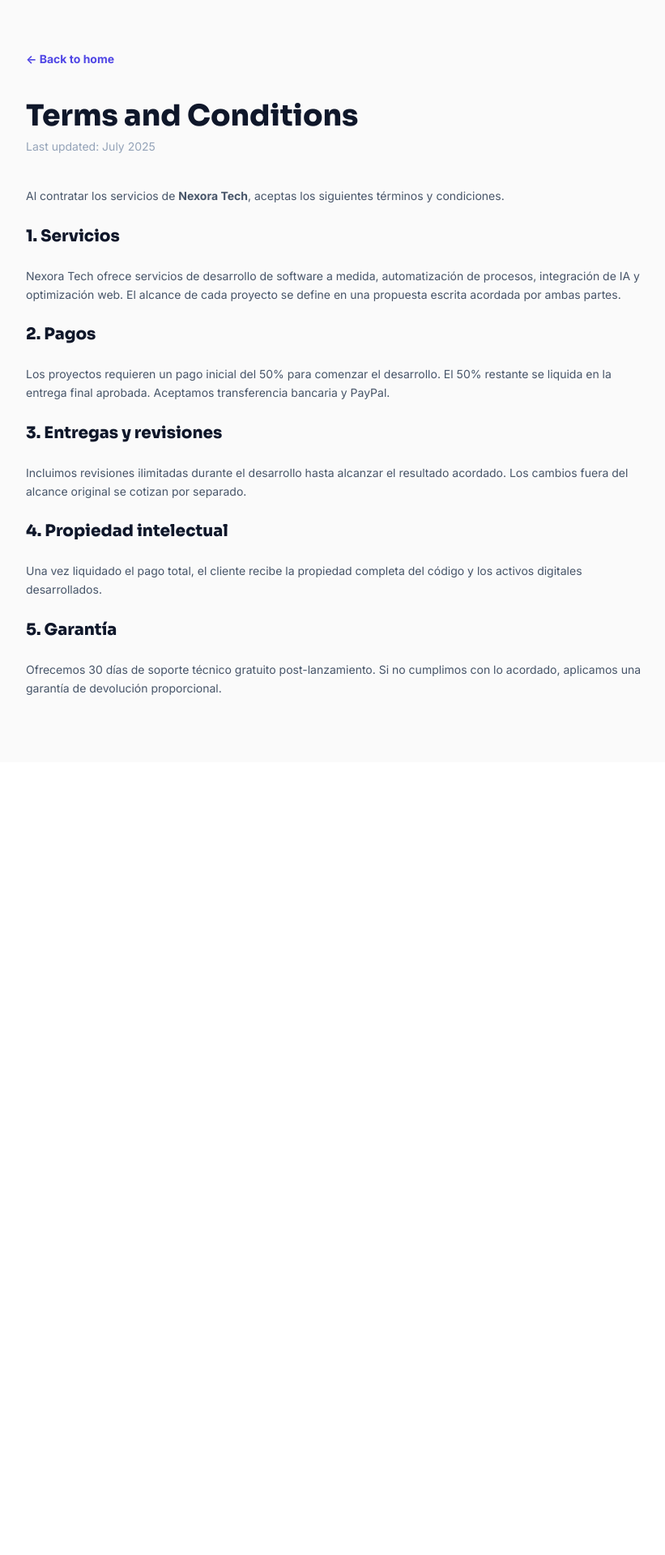
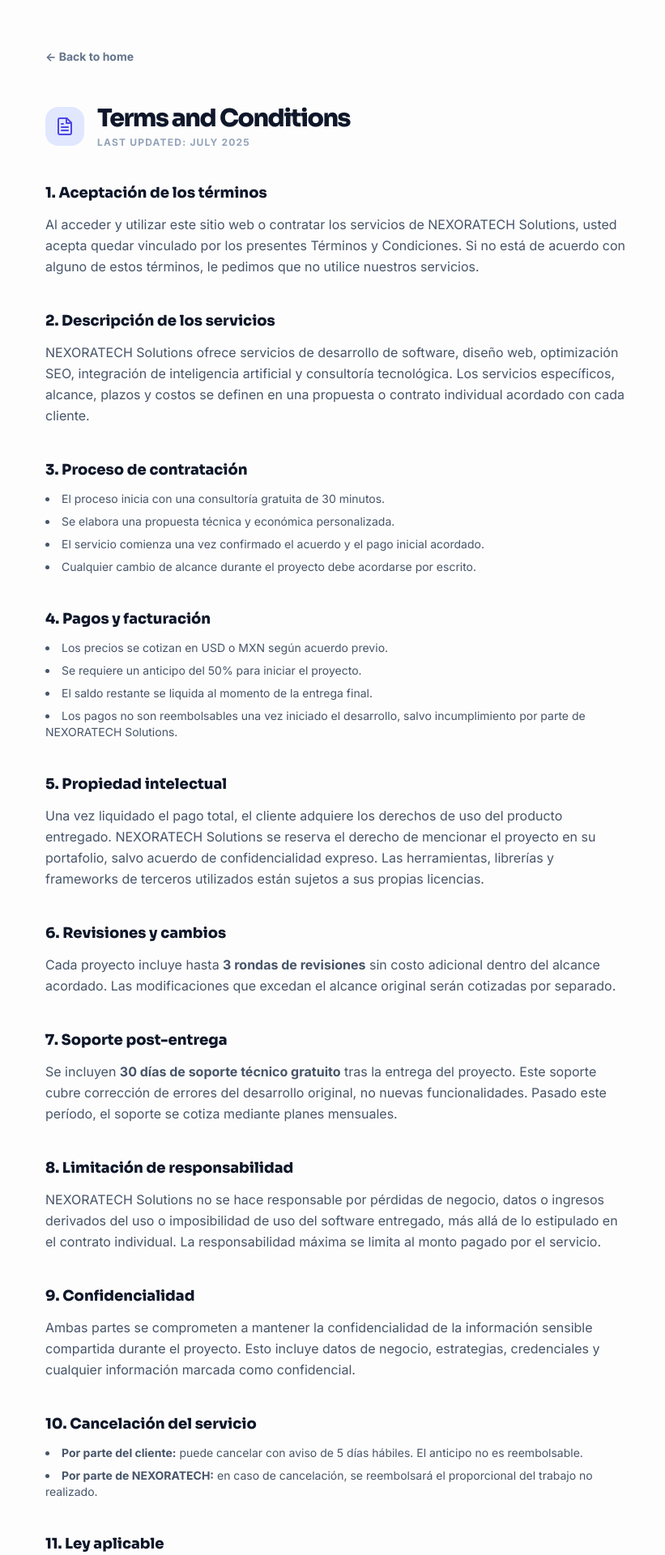
Before and after one commit to juanhernandez11/Nexora-Tech-, a Next.js app: page /en/terms in a window 1280 px wide. Shown: the part 20-1940 px from the top of the page at 81% size, without its empty margins (224-1045 px from the left). Before the commit the page ends 961 px from the top, so only its background shows below. Built offline with nearby package versions, Linux system fonts and the light colour scheme.

Commit message:
commit-2

```diff
--- a/app/[locale]/privacy/page.tsx
+++ b/app/[locale]/privacy/page.tsx
@@ -1,34 +1,97 @@
-import { useTranslations } from 'next-intl';
-import { setRequestLocale } from 'next-intl/server';
+import { getTranslations, setRequestLocale } from 'next-intl/server';
 import Link from 'next/link';
+import { Shield } from 'lucide-react';
 
-export default function PrivacyPage({ params: { locale } }: { params: { locale: string } }) {
+export default async function PrivacyPage({ params: { locale } }: { params: { locale: string } }) {
   setRequestLocale(locale);
-  return <PrivacyContent />;
-}
+  const t = await getTranslations({ locale, namespace: 'privacy' });
 
-function PrivacyContent() {
-  const t = useTranslations('privacy');
   return (
-    <main className="min-h-screen bg-[#FAFAFA] dark:bg-slate-950 text-slate-900 dark:text-slate-100 py-20 px-4">
-      <div className="max-w-3xl mx-auto">
-        <Link href="/" className="inline-flex items-center gap-2 text-sm font-bold text-brand-600 hover:text-brand-700 mb-10 transition-colors">
+    <div className="min-h-screen bg-[#FDFDFD] dark:bg-slate-950 text-slate-900 dark:text-slate-100">
+      <div className="max-w-3xl mx-auto px-6 py-20">
+        <Link
+          href={locale === 'en' ? '/en' : '/'}
+          className="flex items-center gap-2 text-sm font-bold text-slate-500 dark:text-slate-400 hover:text-brand-600 dark:hover:text-brand-400 mb-12 transition-colors"
+        >
           ← {t('back')}
         </Link>
-        <h1 className="font-heading text-4xl font-black mb-2">{t('title')}</h1>
-        <p className="text-slate-400 text-sm mb-10">{t('updated')}</p>
-        <div className="prose prose-slate dark:prose-invert max-w-none space-y-6 text-sm leading-relaxed text-slate-600 dark:text-slate-300">
-          <p>En <strong>Nexora Tech</strong> nos comprometemos a proteger tu privacidad. Esta política describe cómo recopilamos, usamos y protegemos tu información personal.</p>
-          <h2 className="font-heading text-xl font-black text-slate-900 dark:text-white mt-8">1. Información que recopilamos</h2>
-          <p>Recopilamos únicamente la información que nos proporcionas voluntariamente a través del formulario de contacto: nombre, correo electrónico y descripción de tu proyecto.</p>
-          <h2 className="font-heading text-xl font-black text-slate-900 dark:text-white mt-8">2. Uso de la información</h2>
-          <p>Usamos tu información exclusivamente para responder a tu consulta y enviarte una propuesta personalizada. No compartimos tus datos con terceros ni los usamos para fines publicitarios.</p>
-          <h2 className="font-heading text-xl font-black text-slate-900 dark:text-white mt-8">3. Seguridad</h2>
-          <p>Implementamos medidas técnicas y organizativas para proteger tu información contra acceso no autorizado, pérdida o alteración.</p>
-          <h2 className="font-heading text-xl font-black text-slate-900 dark:text-white mt-8">4. Contacto</h2>
-          <p>Si tienes preguntas sobre esta política, puedes contactarnos a través del formulario en la página principal.</p>
+
+        <div className="flex items-center gap-4 mb-10">
+          <div className="w-12 h-12 bg-brand-100 dark:bg-brand-900 rounded-2xl flex items-center justify-center">
+            <Shield size={24} className="text-brand-600 dark:text-brand-400" />
+          </div>
+          <div>
+            <h1 className="font-heading text-3xl font-black tracking-tighter">{t('title')}</h1>
+            <p className="text-xs font-bold text-slate-400 uppercase tracking-widest mt-1">{t('updated')}</p>
+          </div>
+        </div>
+
+        <div className="space-y-10 text-slate-600 dark:text-slate-300 leading-relaxed">
+          <section>
+            <h2 className="text-lg font-black text-slate-900 dark:text-slate-100 mb-3">1. Responsable del tratamiento</h2>
+            <p>NEXORATECH Solutions, con sede en Tehuacán, Puebla, México, es el responsable del tratamiento de los datos personales que usted nos proporcione a través de este sitio web.</p>
+          </section>
+          <section>
+            <h2 className="text-lg font-black text-slate-900 dark:text-slate-100 mb-3">2. Datos que recopilamos</h2>
+            <p>A través del formulario de contacto recopilamos únicamente:</p>
+            <ul className="list-disc list-inside mt-2 space-y-1 text-sm">
+              <li>Nombre completo</li>
+              <li>Correo electrónico</li>
+              <li>Nombre de la empresa (opcional)</li>
+              <li>Mensaje o descripción del proyecto</li>
+            </ul>
+            <p className="mt-3">No recopilamos datos sensibles, financieros ni de menores de edad.</p>
+          </section>
+          <section>
+            <h2 className="text-lg font-black text-slate-900 dark:text-slate-100 mb-3">3. Finalidad del tratamiento</h2>
+            <p>Los datos recopilados se utilizan exclusivamente para:</p>
+            <ul className="list-disc list-inside mt-2 space-y-1 text-sm">
+              <li>Responder a sus consultas y solicitudes de servicio</li>
+              <li>Enviar información relacionada con los servicios solicitados</li>
+              <li>Gestionar la relación comercial entre las partes</li>
+            </ul>
+          </section>
+          <section>
+            <h2 className="text-lg font-black text-slate-900 dark:text-slate-100 mb-3">4. Compartición de datos</h2>
+            <p>Sus datos personales <strong>no serán vendidos, cedidos ni compartidos</strong> con terceros, salvo obligación legal o cuando sea estrictamente necesario para prestar el servicio contratado (por ejemplo, plataformas de envío de correo como Nodemailer/SMTP).</p>
+          </section>
+          <section>
+            <h2 className="text-lg font-black text-slate-900 dark:text-slate-100 mb-3">5. Conservación de datos</h2>
+            <p>Los datos se conservarán durante el tiempo necesario para atender su solicitud y, posteriormente, durante el plazo legalmente exigido o hasta que usted solicite su eliminación.</p>
+          </section>
+          <section>
+            <h2 className="text-lg font-black text-slate-900 dark:text-slate-100 mb-3">6. Sus derechos (ARCO)</h2>
+            <p>De conformidad con la Ley Federal de Protección de Datos Personales en Posesión de los Particulares (México), usted tiene derecho a:</p>
+            <ul className="list-disc list-inside mt-2 space-y-1 text-sm">
+              <li><strong>Acceso</strong> — conocer qué datos tenemos sobre usted</li>
+              <li><strong>Rectificación</strong> — corregir datos inexactos</li>
+              <li><strong>Cancelación</strong> — solicitar la eliminación de sus datos</li>
+              <li><strong>Oposición</strong> — oponerse al tratamiento de sus datos</li>
+            </ul>
+            <p className="mt-3">Para ejercer estos derechos, contáctenos a través del formulario de contacto del sitio.</p>
+          </section>
+          <section>
+            <h2 className="text-lg font-black text-slate-900 dark:text-slate-100 mb-3">7. Cookies y tecnologías de rastreo</h2>
+            <p>Este sitio web no utiliza cookies de rastreo ni herramientas de analítica de terceros. Únicamente se utiliza <code className="bg-slate-100 dark:bg-slate-800 px-1 rounded text-xs">localStorage</code> del navegador para guardar preferencias de accesibilidad y modo oscuro de forma local en su dispositivo.</p>
+          </section>
+          <section>
+            <h2 className="text-lg font-black text-slate-900 dark:text-slate-100 mb-3">8. Seguridad</h2>
+            <p>Implementamos medidas técnicas y organizativas razonables para proteger sus datos contra acceso no autorizado, pérdida o alteración.</p>
+          </section>
+          <section>
+            <h2 className="text-lg font-black text-slate-900 dark:text-slate-100 mb-3">9. Cambios en esta política</h2>
+            <p>Nos reservamos el derecho de actualizar esta política. Cualquier cambio será publicado en esta misma página con la fecha de actualización correspondiente.</p>
+          </section>
+          <section>
+            <h2 className="text-lg font-black text-slate-900 dark:text-slate-100 mb-3">10. Contacto</h2>
+            <p>Para cualquier consulta relacionada con esta política, puede contactarnos a través del formulario disponible en la página principal o mediante LinkedIn.</p>
+          </section>
+        </div>
+
+        <div className="mt-16 pt-8 border-t border-slate-100 dark:border-slate-800">
+          <p className="text-[10px] font-bold text-slate-400 uppercase tracking-widest">© {new Date().getFullYear()} NEXORATECH Solutions · Tehuacán, Puebla, México</p>
         </div>
       </div>
-    </main>
+    </div>
   );
 }
--- a/app/[locale]/terms/page.tsx
+++ b/app/[locale]/terms/page.tsx
@@ -1,36 +1,103 @@
-import { useTranslations } from 'next-intl';
-import { setRequestLocale } from 'next-intl/server';
+import { getTranslations, setRequestLocale } from 'next-intl/server';
 import Link from 'next/link';
+import { FileText } from 'lucide-react';
 
-export default function TermsPage({ params: { locale } }: { params: { locale: string } }) {
+export default async function TermsPage({ params: { locale } }: { params: { locale: string } }) {
   setRequestLocale(locale);
-  return <TermsContent />;
-}
+  const t = await getTranslations({ locale, namespace: 'terms' });
 
-function TermsContent() {
-  const t = useTranslations('terms');
   return (
-    <main className="min-h-screen bg-[#FAFAFA] dark:bg-slate-950 text-slate-900 dark:text-slate-100 py-20 px-4">
-      <div className="max-w-3xl mx-auto">
-        <Link href="/" className="inline-flex items-center gap-2 text-sm font-bold text-brand-600 hover:text-brand-700 mb-10 transition-colors">
+    <div className="min-h-screen bg-[#FDFDFD] dark:bg-slate-950 text-slate-900 dark:text-slate-100">
+      <div className="max-w-3xl mx-auto px-6 py-20">
+        <Link
+          href={locale === 'en' ? '/en' : '/'}
+          className="flex items-center gap-2 text-sm font-bold text-slate-500 dark:text-slate-400 hover:text-brand-600 dark:hover:text-brand-400 mb-12 transition-colors"
+        >
           ← {t('back')}
         </Link>
-        <h1 className="font-heading text-4xl font-black mb-2">{t('title')}</h1>
-        <p className="text-slate-400 text-sm mb-10">{t('updated')}</p>
-        <div className="prose prose-slate dark:prose-invert max-w-none space-y-6 text-sm leading-relaxed text-slate-600 dark:text-slate-300">
-          <p>Al contratar los servicios de <strong>Nexora Tech</strong>, aceptas los siguientes términos y condiciones.</p>
-          <h2 className="font-heading text-xl font-black text-slate-900 dark:text-white mt-8">1. Servicios</h2>
-          <p>Nexora Tech ofrece servicios de desarrollo de software a medida, automatización de procesos, integración de IA y optimización web. El alcance de cada proyecto se define en una propuesta escrita acordada por ambas partes.</p>
-          <h2 className="font-heading text-xl font-black text-slate-900 dark:text-white mt-8">2. Pagos</h2>
-          <p>Los proyectos requieren un pago inicial del 50% para comenzar el desarrollo. El 50% restante se liquida en la entrega final aprobada. Aceptamos transferencia bancaria y PayPal.</p>
-          <h2 className="font-heading text-xl font-black text-slate-900 dark:text-white mt-8">3. Entregas y revisiones</h2>
-          <p>Incluimos revisiones ilimitadas durante el desarrollo hasta alcanzar el resultado acordado. Los cambios fuera del alcance original se cotizan por separado.</p>
-          <h2 className="font-heading text-xl font-black text-slate-900 dark:text-white mt-8">4. Propiedad intelectual</h2>
-          <p>Una vez liquidado el pago total, el cliente recibe la propiedad completa del código y los activos digitales desarrollados.</p>
-          <h2 className="font-heading text-xl font-black text-slate-900 dark:text-white mt-8">5. Garantía</h2>
-          <p>Ofrecemos 30 días de soporte técnico gratuito post-lanzamiento. Si no cumplimos con lo acordado, aplicamos una garantía de devolución proporcional.</p>
+
+        <div className="flex items-center gap-4 mb-10">
+          <div className="w-12 h-12 bg-brand-100 dark:bg-brand-900 rounded-2xl flex items-center justify-center">
+            <FileText size={24} className="text-brand-600 dark:text-brand-400" />
+          </div>
+          <div>
+            <h1 className="font-heading text-3xl font-black tracking-tighter">{t('title')}</h1>
+            <p className="text-xs font-bold text-slate-400 uppercase tracking-widest mt-1">{t('updated')}</p>
+          </div>
+        </div>
+
+        <div className="space-y-10 text-slate-600 dark:text-slate-300 leading-relaxed">
+          <section>
+            <h2 className="text-lg font-black text-slate-900 dark:text-slate-100 mb-3">1. Aceptación de los términos</h2>
+            <p>Al acceder y utilizar este sitio web o contratar los servicios de NEXORATECH Solutions, usted acepta quedar vinculado por los presentes Términos y Condiciones. Si no está de acuerdo con alguno de estos términos, le pedimos que no utilice nuestros servicios.</p>
+          </section>
+          <section>
+            <h2 className="text-lg font-black text-slate-900 dark:text-slate-100 mb-3">2. Descripción de los servicios</h2>
+            <p>NEXORATECH Solutions ofrece servicios de desarrollo de software, diseño web, optimización SEO, integración de inteligencia artificial y consultoría tecnológica. Los servicios específicos, alcance, plazos y costos se definen en una propuesta o contrato individual acordado con cada cliente.</p>
+          </section>
+          <section>
+            <h2 className="text-lg font-black text-slate-900 dark:text-slate-100 mb-3">3. Proceso de contratación</h2>
+            <ul className="list-disc list-inside space-y-2 text-sm mt-2">
+              <li>El proceso inicia con una consultoría gratuita de 30 minutos.</li>
+              <li>Se elabora una propuesta técnica y económica personalizada.</li>
+              <li>El servicio comienza una vez confirmado el acuerdo y el pago inicial acordado.</li>
+              <li>Cualquier cambio de alcance durante el proyecto debe acordarse por escrito.</li>
+            </ul>
+          </section>
+          <section>
+            <h2 className="text-lg font-black text-slate-900 dark:text-slate-100 mb-3">4. Pagos y facturación</h2>
+            <ul className="list-disc list-inside space-y-2 text-sm mt-2">
+              <li>Los precios se cotizan en USD o MXN según acuerdo previo.</li>
+              <li>Se requiere un anticipo del 50% para iniciar el proyecto.</li>
+              <li>El saldo restante se liquida al momento de la entrega final.</li>
+              <li>Los pagos no son reembolsables una vez iniciado el desarrollo, salvo incumplimiento por parte de NEXORATECH Solutions.</li>
+            </ul>
+          </section>
+          <section>
+            <h2 className="text-lg font-black text-slate-900 dark:text-slate-100 mb-3">5. Propiedad intelectual</h2>
+            <p>Una vez liquidado el pago total, el cliente adquiere los derechos de uso del producto entregado. NEXORATECH Solutions se reserva el derecho de mencionar el proyecto en su portafolio, salvo acuerdo de confidencialidad expreso. Las herramientas, librerías y frameworks de terceros utilizados están sujetos a sus propias licencias.</p>
+          </section>
+          <section>
+            <h2 className="text-lg font-black text-slate-900 dark:text-slate-100 mb-3">6. Revisiones y cambios</h2>
+            <p>Cada proyecto incluye hasta <strong>3 rondas de revisiones</strong> sin costo adicional dentro del alcance acordado. Las modificaciones que excedan el alcance original serán cotizadas por separado.</p>
+          </section>
+          <section>
+            <h2 className="text-lg font-black text-slate-900 dark:text-slate-100 mb-3">7. Soporte post-entrega</h2>
+            <p>Se incluyen <strong>30 días de soporte técnico gratuito</strong> tras la entrega del proyecto. Este soporte cubre corrección de errores del desarrollo original, no nuevas funcionalidades. Pasado este período, el soporte se cotiza mediante planes mensuales.</p>
+          </section>
+          <section>
+            <h2 className="text-lg font-black text-slate-900 dark:text-slate-100 mb-3">8. Limitación de responsabilidad</h2>
+            <p>NEXORATECH Solutions no se hace responsable por pérdidas de negocio, datos o ingresos derivados del uso o imposibilidad de uso del software entregado, más allá de lo estipulado en el contrato individual. La responsabilidad máxima se limita al monto pagado por el servicio.</p>
+          </section>
+          <section>
+            <h2 className="text-lg font-black text-slate-900 dark:text-slate-100 mb-3">9. Confidencialidad</h2>
+            <p>Ambas partes se comprometen a mantener la confidencialidad de la información sensible compartida durante el proyecto. Esto incluye datos de negocio, estrategias, credenciales y cualquier información marcada como confidencial.</p>
+          </section>
+          <section>
+            <h2 className="text-lg font-black text-slate-900 dark:text-slate-100 mb-3">10. Cancelación del servicio</h2>
+            <ul className="list-disc list-inside space-y-2 text-sm mt-2">
+              <li><strong>Por parte del cliente:</strong> puede cancelar con aviso de 5 días hábiles. El anticipo no es reembolsable.</li>
+              <li><strong>Por parte de NEXORATECH:</strong> en caso de cancelación, se reembolsará el proporcional del trabajo no realizado.</li>
+            </ul>
+          </section>
+          <section>
+            <h2 className="text-lg font-black text-slate-900 dark:text-slate-100 mb-3">11. Ley aplicable</h2>
+            <p>Estos términos se rigen por las leyes de los Estados Unidos Mexicanos. Cualquier disputa se resolverá preferentemente de forma amistosa; en caso contrario, se someterá a la jurisdicción de los tribunales competentes de Tehuacán, Puebla, México.</p>
+          </section>
+          <section>
+            <h2 className="text-lg font-black text-slate-900 dark:text-slate-100 mb-3">12. Modificaciones</h2>
+            <p>NEXORATECH Solutions se reserva el derecho de actualizar estos términos en cualquier momento. Los cambios serán publicados en esta página con la fecha de actualización. El uso continuado del servicio implica la aceptación de los términos vigentes.</p>
+          </section>
+          <section>
+            <h2 className="text-lg font-black text-slate-900 dark:text-slate-100 mb-3">13. Contacto</h2>
+            <p>Para cualquier consulta sobre estos términos, contáctenos a través del formulario de la página principal o por LinkedIn.</p>
+          </section>
+        </div>
+
+        <div className="mt-16 pt-8 border-t border-slate-100 dark:border-slate-800">
+          <p className="text-[10px] font-bold text-slate-400 uppercase tracking-widest">© {new Date().getFullYear()} NEXORATECH Solutions · Tehuacán, Puebla, México</p>
         </div>
       </div>
-    </main>
+    </div>
   );
 }
--- /dev/null
+++ b/i18n/navigation.ts
@@ -0,0 +1,6 @@
+import { createSharedPathnamesNavigation } from 'next-intl/navigation';
+
+export const { useRouter, usePathname, Link, redirect } = createSharedPathnamesNavigation({
+  locales: ['es', 'en'] as const,
+  localePrefix: 'as-needed',
+});
```
Also changed, not shown: app/sitemap.ts (+12 -0 lines), components/sections/Hero.tsx (+5 -4 lines), components/ui/LanguageSwitcher.tsx (+3 -9 lines).
